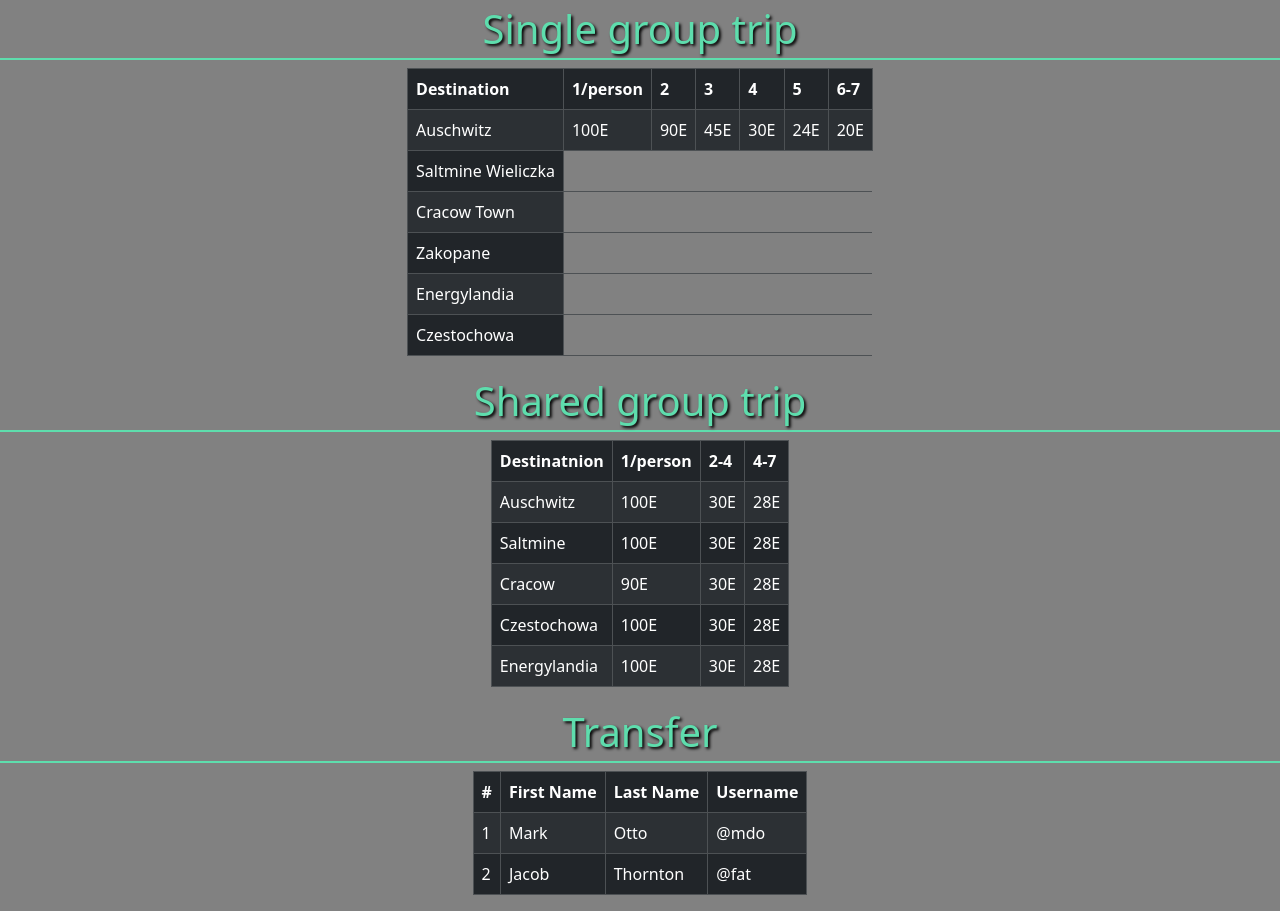
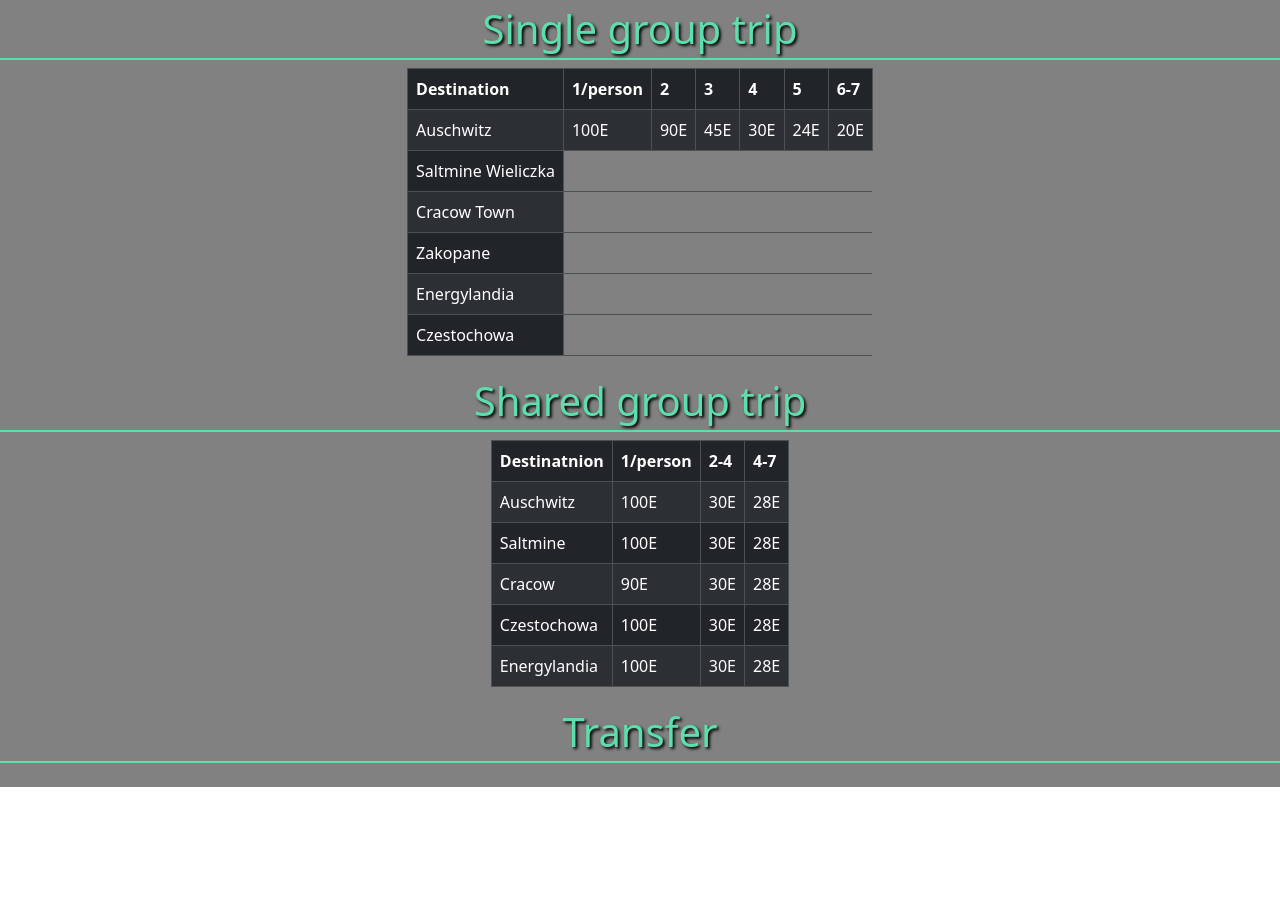
Before and after one commit to marcinoles87/vp2024, a React (Create React App) app: page /price in a window 1280 px wide. After the commit the page ends 800 px from the top, so only its background shows below. Built offline with nearby package versions, Linux system fonts and the light colour scheme.

Commit message:
add section

```diff
--- a/src/App.css
+++ b/src/App.css
@@ -302,6 +302,15 @@
   padding: 20px;
 }
 
+.tour-header{
+  text-align: center;
+  padding: 5px;
+  background-color: var(--main-color);
+  margin: 10px;
+  border: 2px solid black;
+  border-radius: 20px;
+ }
+
 .tour-item img{
   width: 100%;
   height: 300px;
@@ -520,6 +529,7 @@
 
 .ticket-info{
   flex-basis: 50%;
+  padding: 20px;
 }
 
 .ticket-img img{
--- a/src/pages/Price.js
+++ b/src/pages/Price.js
@@ -131,27 +131,10 @@ function Price() {
     <Table striped bordered hover variant='dark' responsive='sm'>
       <thead>
         <tr>
-          <th>#</th>
-          <th>First Name</th>
-          <th>Last Name</th>
-          <th>Username</th>
+
         </tr>
       </thead>
-      <tbody>
-        <tr>
-          <td>1</td>
-          <td>Mark</td>
-          <td>Otto</td>
-          <td>@mdo</td>
-        </tr>
-        <tr>
-          <td>2</td>
-          <td>Jacob</td>
-          <td>Thornton</td>
-          <td>@fat</td>
-        </tr>
 
-      </tbody>
     </Table>
     </div>
 
--- a/src/pages/Ticket.js
+++ b/src/pages/Ticket.js
@@ -12,7 +12,16 @@ function Ticket() {
             <div className='ticket-info'>
                 <h1>MUSEUM , MOVIE , ATRACTION ?</h1>
                 <h2>ALL FOR YOU</h2>
-                <p>Lorem, ipsum dolor sit amet consectetur adipisicing elit. Architecto sed delectus tempora dignissimos necessitatibus voluptatem iusto omnis in laudantium! Aperiam corporis dignissimos possimus molestias, doloribus id pariatur inventore quisquam illo.</p>
+                Oto cztery punkty dotyczące sprzedaży biletów do muzeum, atrakcji, kina i zabaw:
+
+<p>1. **Różnorodność ofert**: Bilety do muzeów, parków rozrywki i kin często są dostępne w różnych wariantach, takich jak bilety standardowe, rodzinne czy grupowe. To pozwala klientom na wybór najbardziej odpowiedniej opcji, dostosowanej do ich potrzeb i liczby osób.</p>
+
+<p>2. **Zakupy online**: Coraz więcej instytucji kultury i rozrywki oferuje możliwość zakupu biletów online, co znacznie ułatwia proces rezerwacji. Klienci mogą uniknąć kolejek, a dzięki dostępnym zniżkom i promocjom często zaoszczędzić na zakupach.</p>
+
+<p>3. **Promocje i rabaty**: Wielu operatorów atrakcji organizuje różnorodne promocje, takie jak dni tematyczne, zniżki dla studentów, seniorów oraz oferty specjalne w określonych dniach tygodnia. Dzięki temu zwiedzanie muzeów, kino czy korzystanie z atrakcji staje się bardziej dostępne dla szerokiego grona odbiorców.</p>
+
+<p>4. **Wydarzenia specjalne**: Bilety na wydarzenia specjalne, takie jak wystawy czasowe w muzeach, premiery filmowe czy organizowane festyny, przyciągają dodatkowych gości. Przedsiębiorstwa często promują te wydarzenia poprzez kampanie marketingowe, co zwiększa zainteresowanie i uczestnictwo w danej atrakcji.</p>
+
             </div>
         </div>
 
```
